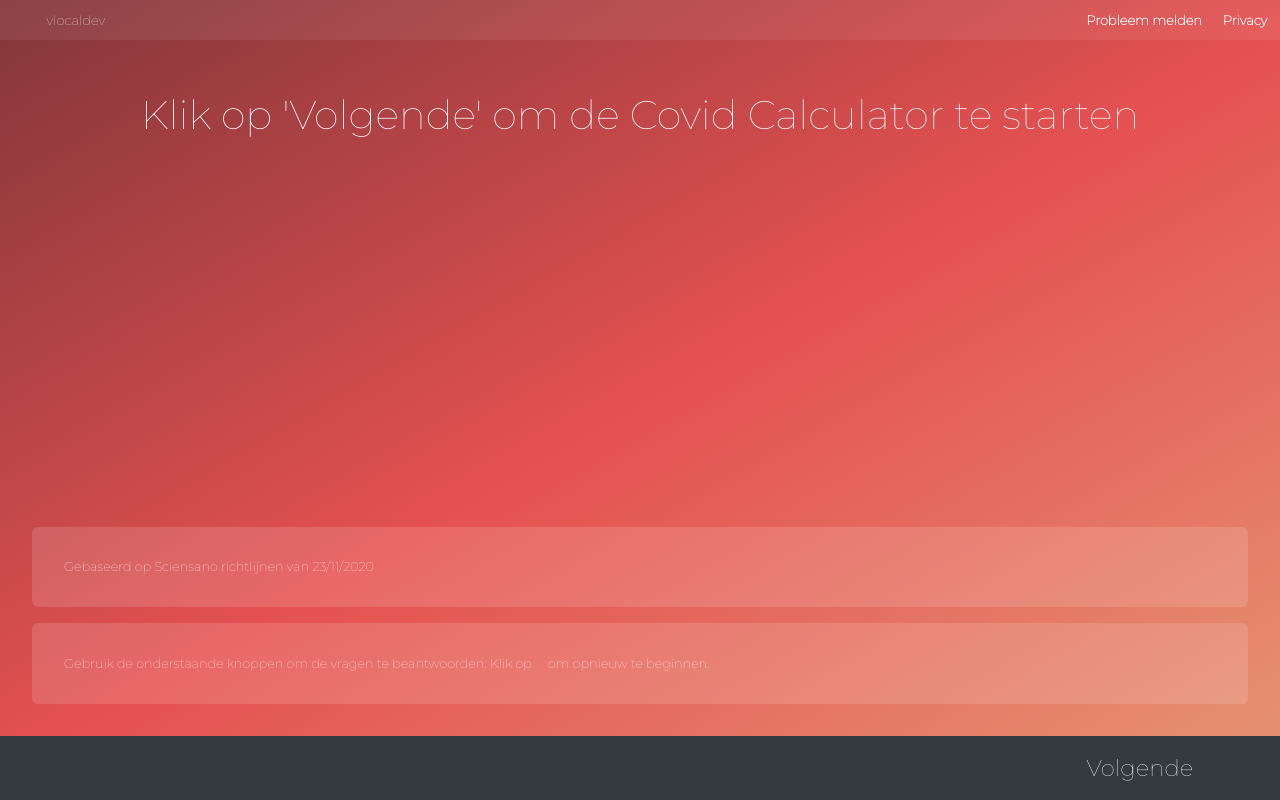
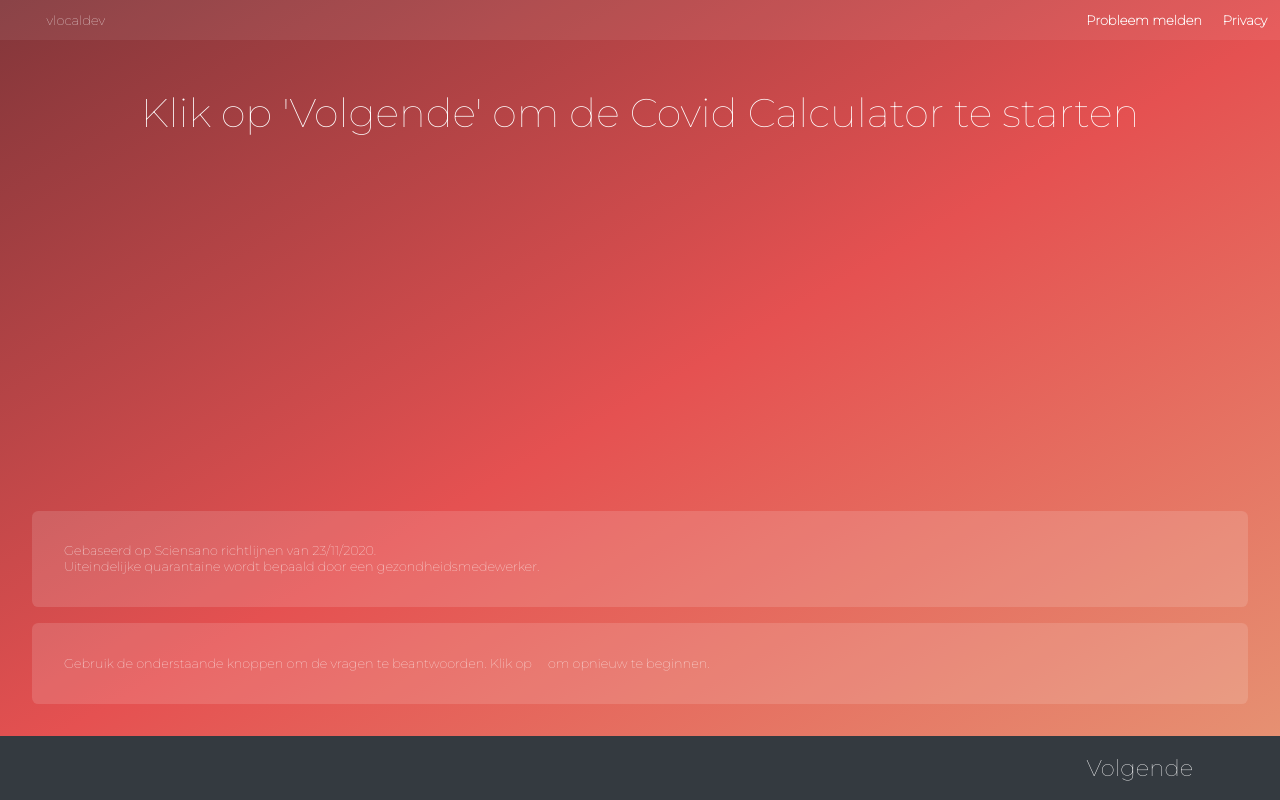
Before and after one commit to debarrage/quarantinecalculator-md, a React (Create React App) app: page / in a window 1280 px wide. Built offline with nearby package versions, Linux system fonts and the light colour scheme; some icons are missing.

Commit message:
#225 Added disclaimer

```diff
--- a/src/components/Questions/Start.tsx
+++ b/src/components/Questions/Start.tsx
@@ -12,7 +12,8 @@ export const Start: React.FC<QuestionProps<INextQuestion>> = (props) => {
         <Next {...props}>
             <div className="question__help help">
                 <div className="help__content">
-                    Gebaseerd op Sciensano richtlijnen van {CURRENT_RULESET_VERSION}
+                    Gebaseerd op Sciensano richtlijnen van {CURRENT_RULESET_VERSION}. <br/>
+                    Uiteindelijke quarantaine wordt bepaald door een gezondheidsmedewerker.
                 </div>
                 <div className="help__content">
                     Gebruik de onderstaande knoppen
```
